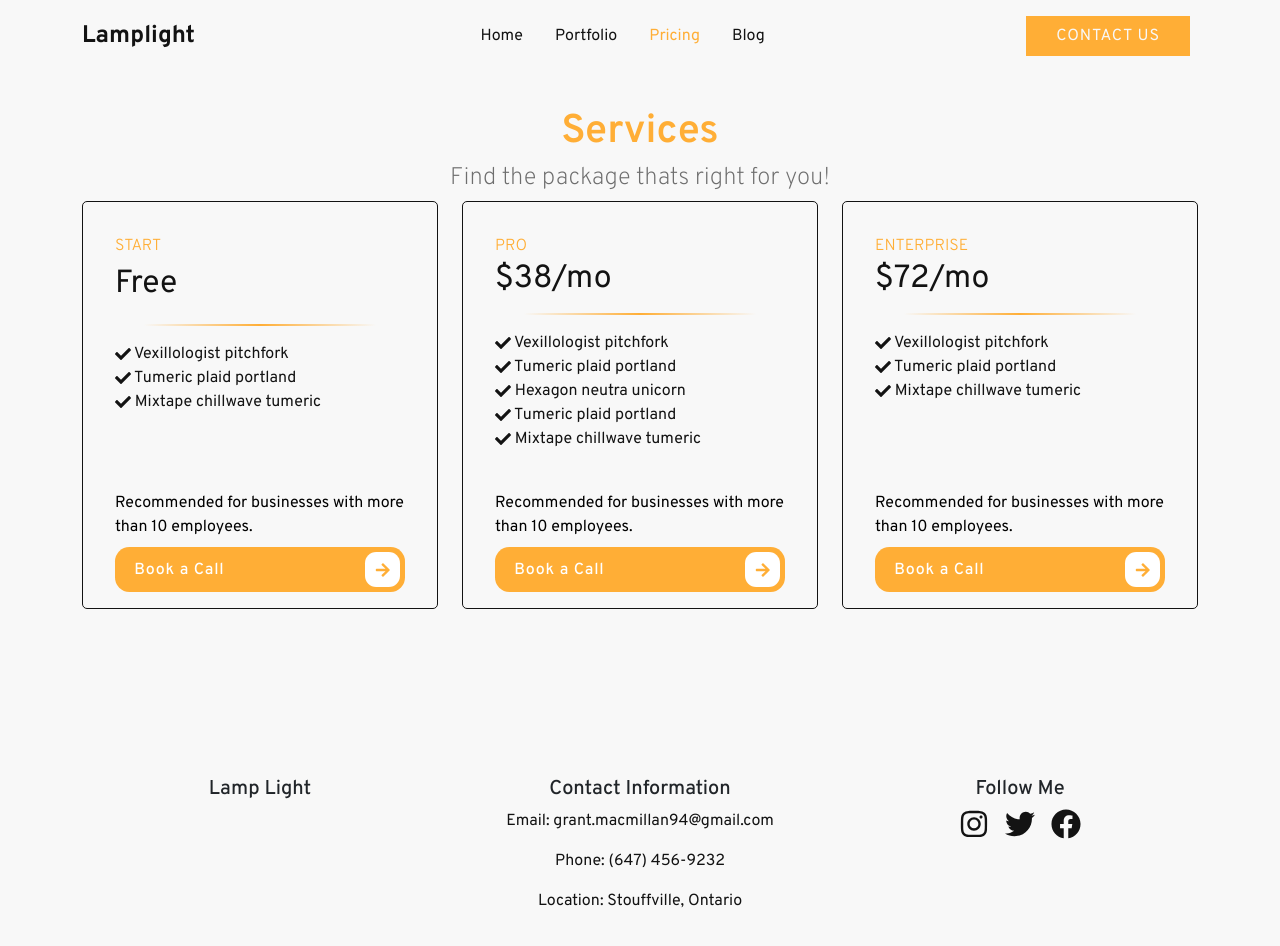
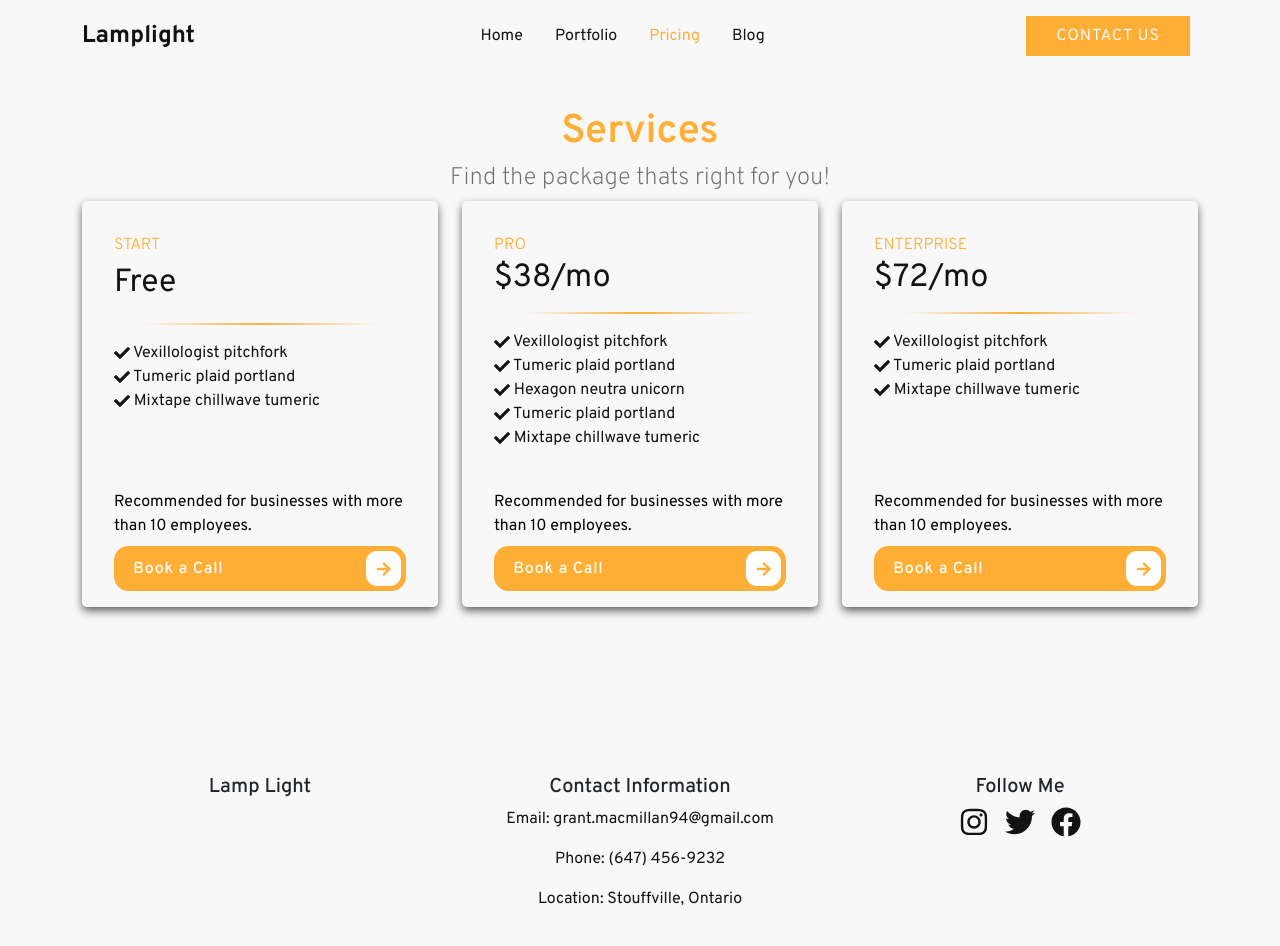
Before and after one commit to grantmacmillan/main-street-digital, a Next.js app: page /pricing in a window 1280 px wide. Shown: the top 946 px of the page. Built offline with nearby package versions, Linux system fonts and the light colour scheme.

Commit message:
added shadows

```diff
--- a/app/portfolio/portfolio.css
+++ b/app/portfolio/portfolio.css
@@ -20,7 +20,7 @@
     flex-direction: column;
     align-items: center;
     padding: 10px;
-    background-color: var(--container-color);
+    background-color: var(--background-color);
     border-radius: 8px;
     box-shadow: 0px 4px 8px rgba(0, 0, 0, 0.6);
     width: 100%;
--- a/app/pricing/pricing.css
+++ b/app/pricing/pricing.css
@@ -3,10 +3,11 @@
 }
 
 .pricing-card {
-    background-color: var(--background);
-    border: 1px solid var(--text);
+    background-color: var(--background-color);
     border-radius: 5px;
     height: 100%;
+    box-shadow: 0px 4px 8px rgba(0, 0, 0, 0.6);
+
 
     opacity: 0;
     transform: scale(0);
@@ -68,9 +69,9 @@
 }
 
 .delay-2 {
-    animation-delay: 1s;
+    animation-delay: 0.5s;
 }
 
 .delay-3 {
-    animation-delay: 2s;
+    animation-delay: 1s;
 }
```
